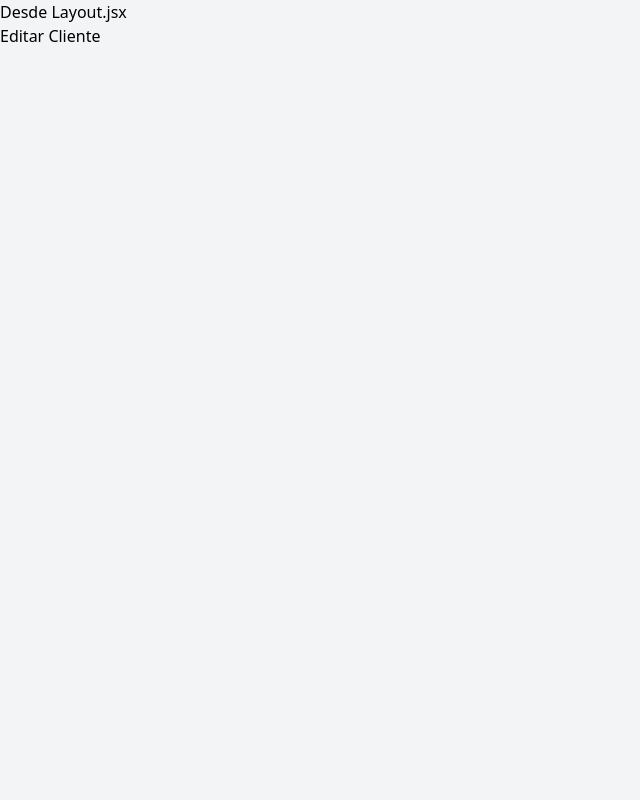
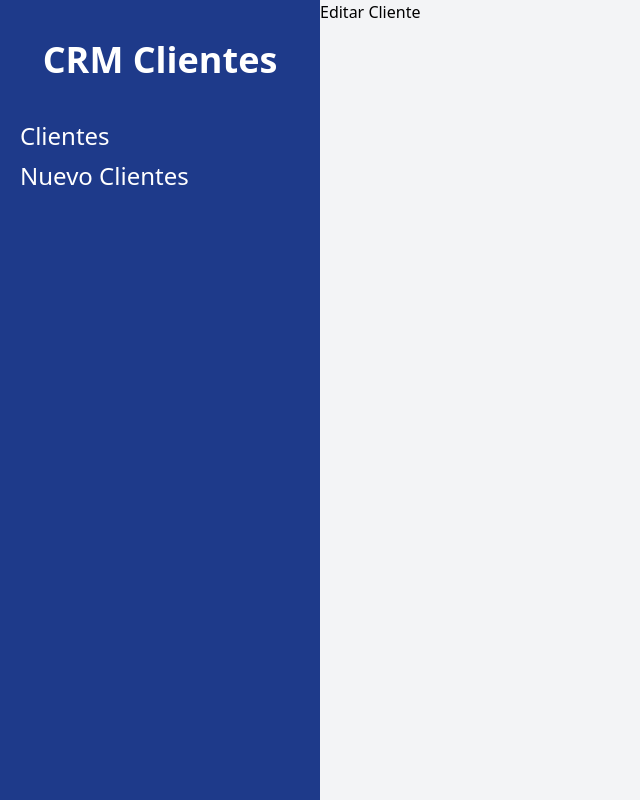
Before and after one commit to hroddev/crm-react, a React (Vite) app: page /clientes/editar/1 in a window 1280 px wide. Shown: the whole page, without its empty margins (0-640 px from the left). Built offline with nearby package versions, Linux system fonts and the light colour scheme.

Commit message:
created nav bar

```diff
--- a/src/layout/Layout.jsx
+++ b/src/layout/Layout.jsx
@@ -1,12 +1,30 @@
-import { Outlet } from 'react-router-dom'
+import { Outlet, Link } from 'react-router-dom'
 
 const Layout = () => {
   return (
-    <div>
-      <h1>Desde Layout.jsx</h1>
+    <div className='md:flex md:min-h-screen'>
 
+    <div className='md:w-1/4 bg-blue-900 px-5 py-10 text-white'>
+        <h2 className='text-4xl font-black text-center'>
+        CRM Clientes</h2>
 
-      <Outlet />
+        <nav className='mt-10'>
+          <Link
+          className='text-2xl block mt-2 hover:text-blue-300'
+          to="/clientes"
+          >Clientes</Link>
+
+          <Link
+          className='text-2xl block mt-2 hover:text-blue-300'
+          to="/clientes/nuevo"
+          >Nuevo Clientes</Link>
+        </nav>
+      </div>
+
+      <div className='md:w-3/4'>
+        <Outlet />
+      </div>
+
     </div>
   )
 }
--- a/src/layout/StartSession.jsx
+++ /dev/null
@@ -1,12 +0,0 @@
-import { Outlet } from "react-router-dom"
-
-const StartSession = () => {
-  return (
-    <div>
-      <h1>Desde Iniciar Sesion</h1>
-      <Outlet />
-    </div>
-  )
-}
-
-export default StartSession
--- a/src/pages/LoginForm.jsx
+++ /dev/null
@@ -1,10 +0,0 @@
-
-const LoginForm = () => {
-  return (
-    <div>
-      <h1>Formulario de inicio</h1>
-    </div>
-  )
-}
-
-export default LoginForm
```
